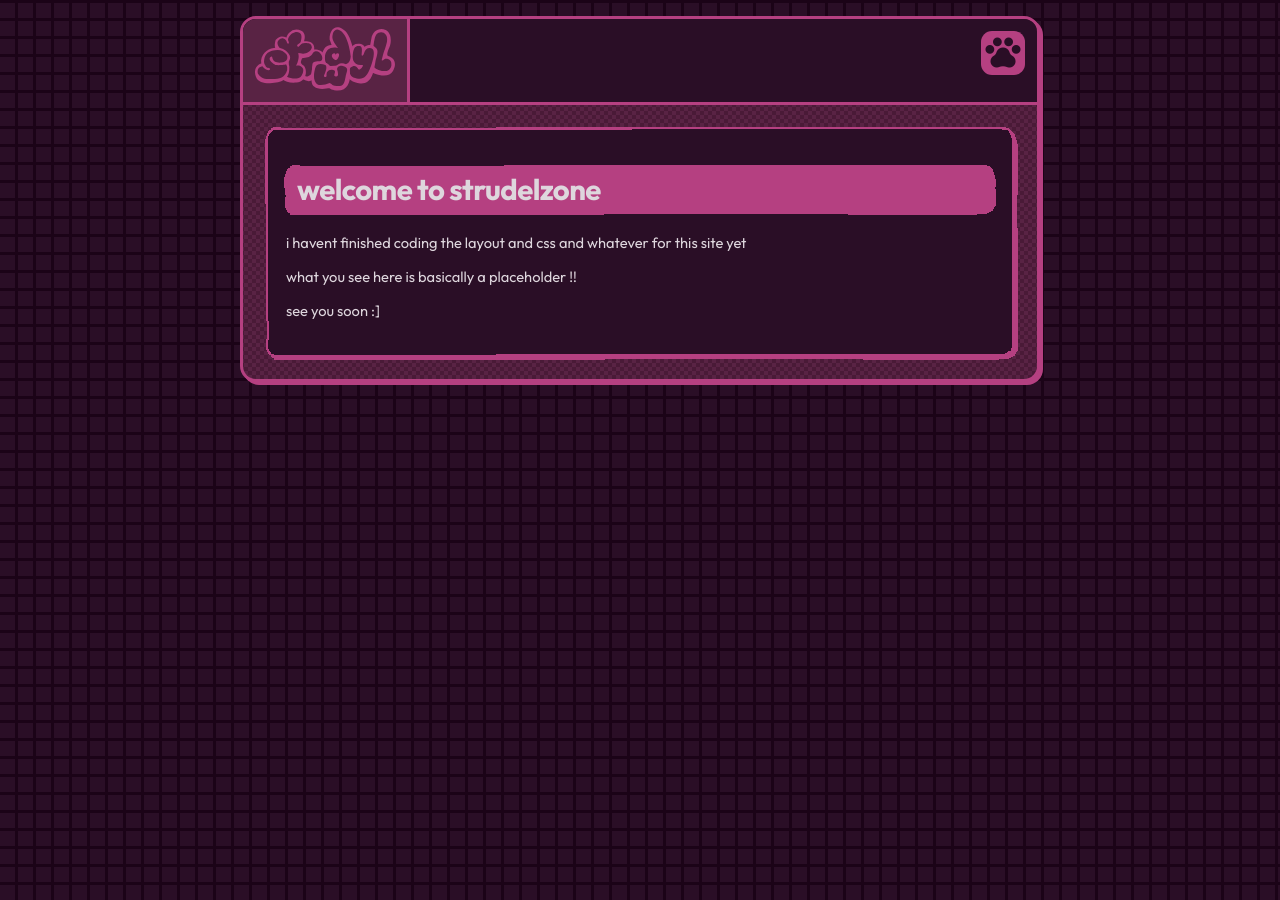
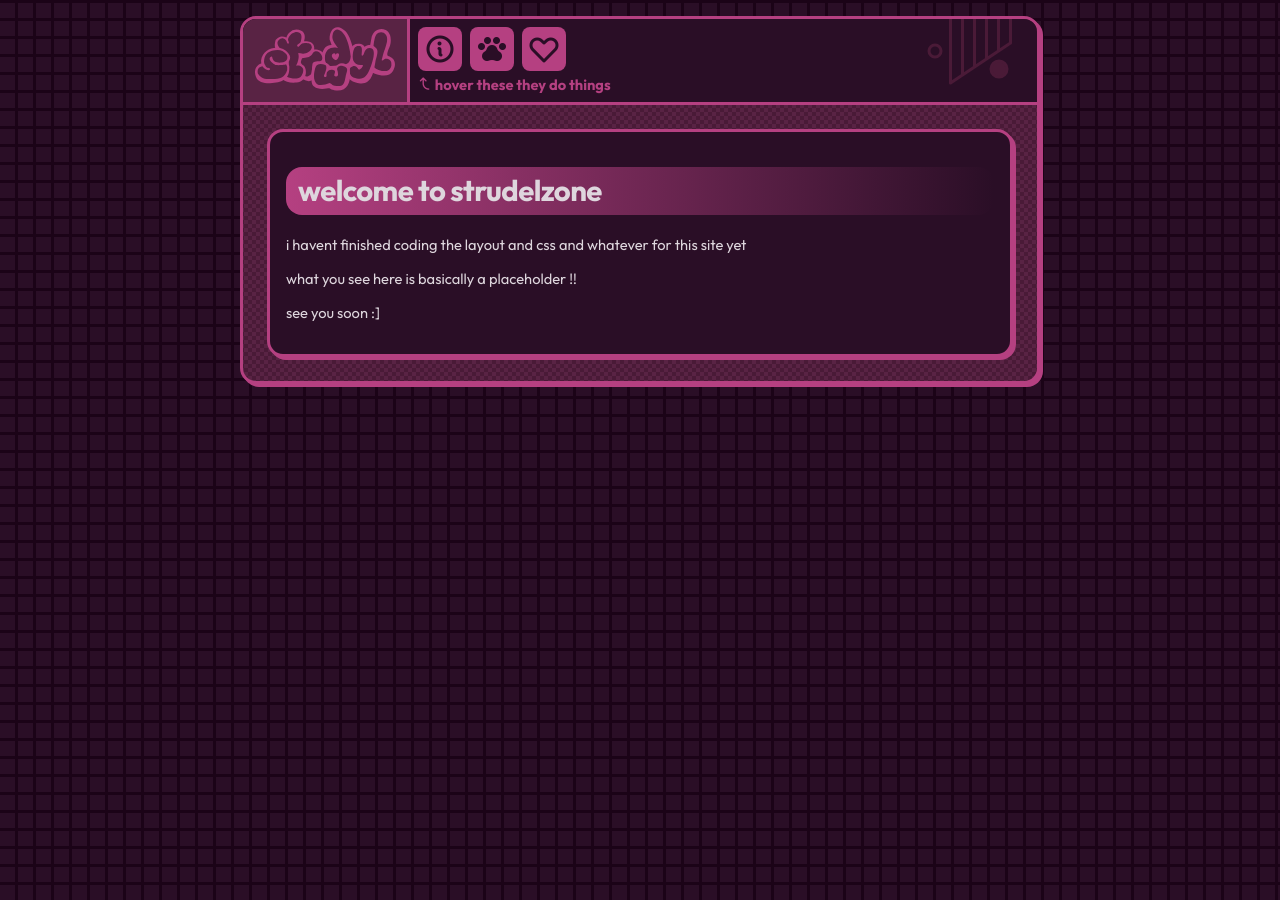
Before and after one commit to strudelfatpaws/strudelfatpaws.github.io, a Jekyll site: the page built from index.md, in a window 1280 px wide. Built offline with Jekyll 4.4.1, drawn with Linux system fonts in a browser that asks for light colours; some web fonts are replaced; our own code applies the rules of GitHub Pages for plain Markdown files.

Commit message:
big beautiful commit

```diff
--- a/_includes/header.html
+++ b/_includes/header.html
@@ -4,5 +4,25 @@
             <use xlink:href="/assets/img/logo.svg#logo" href="/assets/img/logo.svg#logo"></use>
         </svg>
     </a>
-    <i class="ph-fill ph-paw-print"></i>
+    <svg class="deco-1" width="96" height="96" viewBox="16 0 64 96">
+        <use xlink:href="/assets/img/deco-1.svg#deco" href="/assets/img/deco-1.svg#deco"></use>
+    </svg>
+    <nav>
+        <a href="/">
+            <i class="ph-bold ph-info"></i>
+            <div class="txt"><span>nunna these do anything yet</span></div>
+        </a>
+        <a href="/">
+            <i class="ph-fill ph-paw-print"></i>
+            <div class="txt"><span>Tooltip text</span></div>
+        </a>
+        <a href="/">
+            <i class="ph-bold ph-heart-straight"></i>
+            <div class="txt"><span>Tooltip text</span></div>
+        </a>
+    </nav>
+    <div class="navbar-tip">
+        <i class="ph-bold ph-arrow-bend-left-up"></i>
+        <span id="navbar-tiptext">hover these they do things</span>
+    </div>
 </header>
--- a/_layouts/default.html
+++ b/_layouts/default.html
@@ -7,19 +7,25 @@
         <meta charset="utf-8">
         <title>{{ page.title }}</title>
 
-        <link href="https://cdn.jsdelivr.net/npm/normalize.css@8.0.1/normalize.css" rel="stylesheet" type="text/css" media="all">
+        <link href="https://cdn.jsdelivr.net/npm/normalize.css@8.0.1/normalize.min.css" rel="stylesheet" type="text/css" media="all">
         <link rel="stylesheet" href="/assets/css/main.css">
         <meta name="viewport" content="width=device-width, initial-scale=1.0">
 
+        <!-- REMINDER: remove any unused icons when ui design is done, we're currently loading All of them -->
         <link
             rel="stylesheet"
             type="text/css"
-            href="https://cdn.jsdelivr.net/npm/@phosphor-icons/web@2.1.1/src/regular/style.css"
+            href="https://cdn.jsdelivr.net/npm/@phosphor-icons/web@2.1.1/src/regular/style.min.css"
         />
         <link
             rel="stylesheet"
             type="text/css"
-            href="https://cdn.jsdelivr.net/npm/@phosphor-icons/web@2.1.1/src/fill/style.css"
+            href="https://cdn.jsdelivr.net/npm/@phosphor-icons/web@2.1.1/src/fill/style.min.css"
+        />
+        <link
+            rel="stylesheet"
+            type="text/css"
+            href="https://cdn.jsdelivr.net/npm/@phosphor-icons/web@2.1.1/src/bold/style.min.css"
         />
 
         {% if page.embed %}
--- /dev/null
+++ b/_sass/_navbar.scss
@@ -0,0 +1,23 @@
+ /* When the screen is less than 600 pixels wide, hide all links, except for the first one ("Home"). Show the link that contains should open and close the topnav (.icon) */
+@media screen and (max-width: 600px) {
+  .topnav a:not(:first-child) {display: none;}
+  .topnav a.icon {
+    float: right;
+    display: block;
+  }
+}
+
+/* The "responsive" class is added to the topnav with JavaScript when the user clicks on the icon. This class makes the topnav look good on small screens (display the links vertically instead of horizontally) */
+@media screen and (max-width: 600px) {
+  .topnav.responsive {position: relative;}
+  .topnav.responsive a.icon {
+    position: absolute;
+    right: 0;
+    top: 0;
+  }
+  .topnav.responsive a {
+    float: none;
+    display: block;
+    text-align: left;
+  }
+}
--- a/_sass/main.scss
+++ b/_sass/main.scss
@@ -8,19 +8,10 @@
     box-sizing: border-box;
 }
 
-@mixin baba-border($img: "border.gif") {
-    $_slice: 27 27 27 27 fill;
-    $_width: 20px;
-    $_repeat: stretch;
-    $_source: img($img);
-    $_outset: 3px;
-
-    // support browsers without border-image
+@mixin baba-border() {
     border: $border;
     background-color: $c-bg;
     border-radius: w(2);
-
-    border-image: $_source $_slice / $_width / $_outset $_repeat;
 }
 
 @mixin grid-bg($s, $c1, $c2) {
@@ -79,16 +70,19 @@ header {
     width: 100%;
     border-bottom: $border;
     background-color: $c-bg;
-    & a {
+    position: relative;
+
+    & .logo {
         display:inline-block;
         padding: $_p;
-        background: $c-main;
+        background-color: $c-main;
         border-right: $border;
         & svg {
+            transition-duration: 0.2s;
+            --c: #{$c-main};
             vertical-align: sub;
             margin:0 4px;
             color: $c-border;
-            transition-duration: 0.2s;
             filter: drop-shadow(0px 0px 0px transparent);
             transform: none;
         }
@@ -96,21 +90,86 @@ header {
             color: $c-yellow;
             filter: drop-shadow(4px 4px 0px $c-darkest);
             transform: translate(-1px, -1px);
+            & path {
+                transform: scale(0.5);
+            }
         }
     }
 
-    & .ph-paw-print::before {
+    & nav {
         margin-left: auto;
-        display: inline-block;
+        display: inline-flex;
         position: absolute;
-        right: w(1.5);
-        top: w(1.5);
-        background: $c-border;
-        padding: 2px;
-        border-radius: 25%;
-        color: $c-bg;
-        font-size: 40px;
+        vertical-align: middle;
+
+        margin: w(1);
+        gap: w(1);
+
+        & a { //navbar item
+            $trans: 0.3s;
+            overflow: hidden;
+            display: flex;
+            align-items: center;
+            background-color: $c-border;
+            padding: w(0.75);
+            border-radius: w(1);
+            color: $c-bg;
+            transition-duration: $trans;
+            gap: 0;
+
+            & .txt { // text grid container
+                font-weight: bold;
+                display: grid;
+                grid-template-columns: 0fr;
+                transition: grid-template-columns $trans, margin-right $trans;
+                overflow: hidden;
+                margin-left: 0.3em;
+                margin-right: -0.3em;
+                & span { // inner text
+                    min-width: 0;
+                    max-height: 100%;
+                    transition: visibility $trans;
+                    visibility: hidden;
+                    white-space: nowrap;
+                }
+            }
+
+            &:hover {
+                text-decoration: none;
+                background-color: $c-yellow;
+                padding-right: 0.5em;
+                & .txt {
+                    grid-template-columns: 1fr;
+                    margin-right: 0.2em;
+                    & span {
+                        visibility: visible;
+                    }
+                }
+            }
+            & i[class^="ph"] { // icon
+                font-size: 32px;
+            }
+
+        }
     }
+
+    & .deco-1 {
+        position: absolute;
+        color: $c-grid;
+        right: w(3);
+    }
+}
+
+
+.navbar-tip {
+	display: inline-block;
+	position: absolute;
+	bottom: 0;
+	white-space: nowrap;
+	padding-left: 0.5em;
+	padding-bottom: 0.5em;
+    color: $c-border;
+    font-weight: bold;
 }
 
 a {
@@ -122,9 +181,10 @@ a {
 }
 
 h1 {
-    @include baba-border("border-inv.gif");
+    border-radius: w(2);
     letter-spacing: -0.03ch;
-    padding: 0 w(1);
+    padding: w(0.5) w(1.5);
+    background: linear-gradient(to right, $c-border, transparent)
 }
 
 
```
Also changed, not shown: assets/img/border-inv.gif (deleted), assets/img/border.gif (deleted), assets/img/deco-1.svg (added), assets/img/logo.svg.
